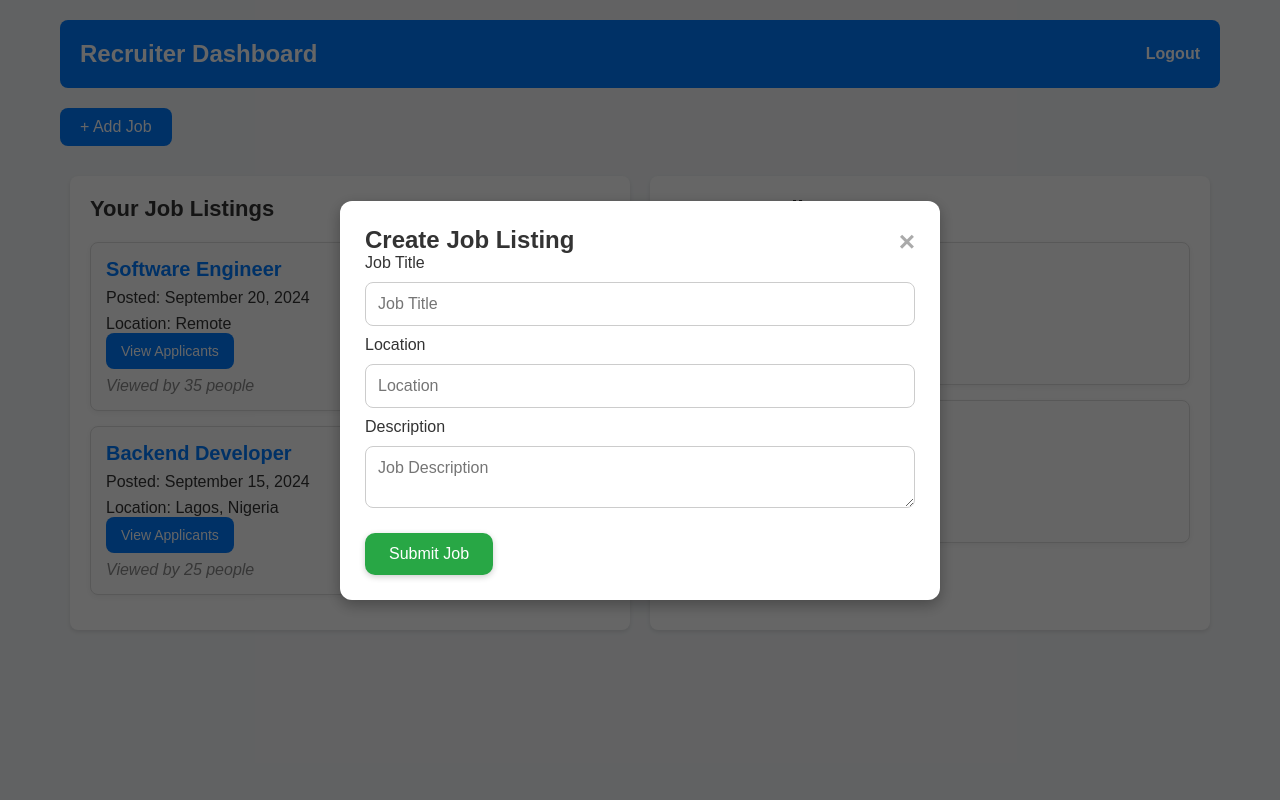
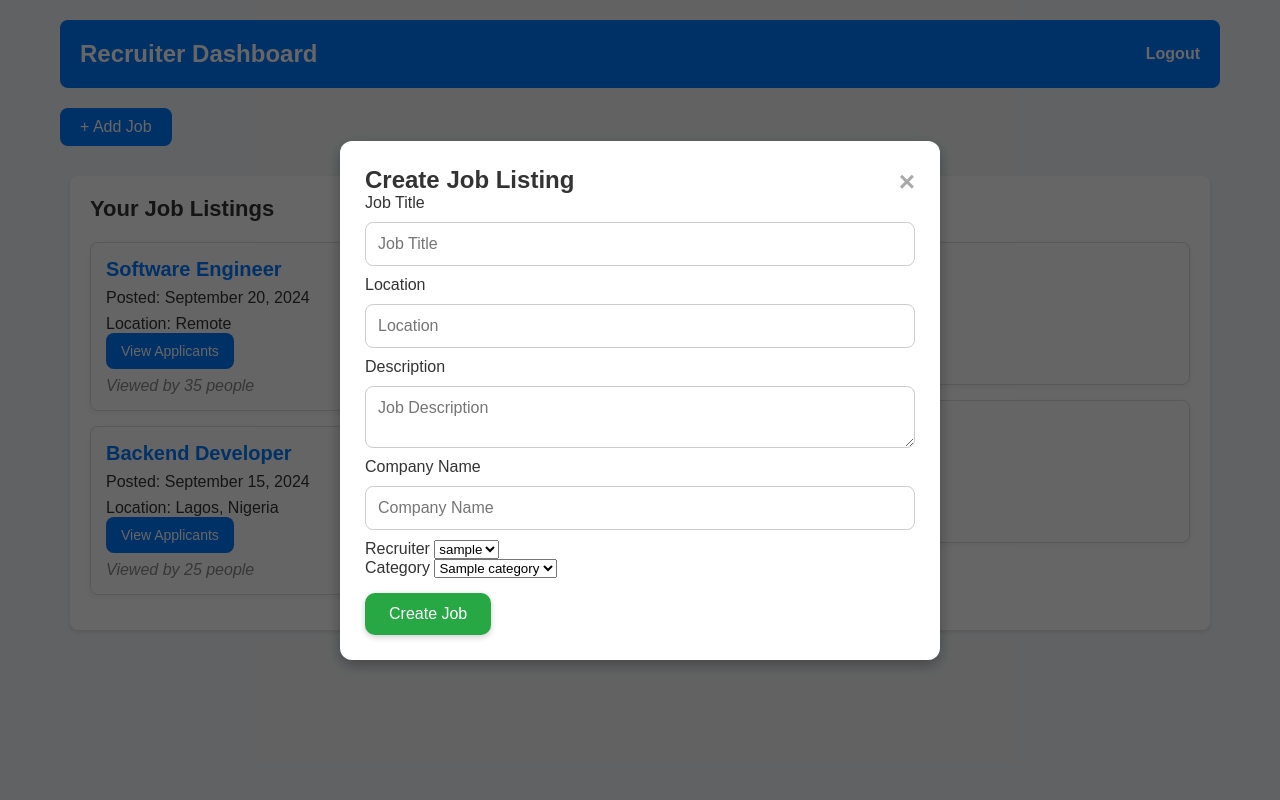
Before and after one commit to donfortune/remote_platform, a Django app: template job_platform/remote/templates/recruiters.html in a window 1280 px wide. Run offline with Django 3.2, Linux system fonts and the light colour scheme; the template is opened without the code that fills it: most values are stand-ins (such as "Sample title", 1, 10 or a date in 2020).

Commit message:
added categrories to create job

```diff
--- a/job_platform/remote/templates/recruiters.html
+++ b/job_platform/remote/templates/recruiters.html
@@ -141,7 +141,8 @@
             <div class="modal-content">
                 <span class="close">&times;</span>
                 <h2>Create Job Listing</h2>
-                <form action="/create-job/" method="POST">
+                <form action="{% url 'create_job' %}" method="POST">
+                    {% csrf_token %}
                     <div class="input-group">
                         <label for="title">Job Title</label>
                         <input type="text" id="title" name="title" placeholder="Job Title" required>
@@ -154,10 +155,35 @@
                         <label for="description">Description</label>
                         <textarea id="description" name="description" placeholder="Job Description" required></textarea>
                     </div>
-                    <button type="submit" class="modal-btn">Submit Job</button>
+                    <div class="input-group">
+                        <label for="company_name">Company Name</label>
+                        <input type="text" id="company_name" name="company_name" placeholder="Company Name" required>
+                    </div>
+                    <div class="input-group">
+                        <label for="recruiter">Recruiter</label>
+                        <select id="recruiter" name="recruiter" required>
+                            {% if recruiters %}
+                                {% for profile in recruiters %}
+                                    <option value="{{ profile.id }}">{{ profile.user.username }}</option>
+                                {% endfor %}
+                            {% else %}
+                                <option disabled>No recruiters available</option>
+                            {% endif %}
+                        </select>
+                    </div>
+                    <div class="input-group">
+                        <label for="category">Category</label>
+                        <select id="category" name="category" required>
+                            {% for category in category %}
+                                <option value="{{ category.id }}">{{ category.name }}</option>
+                            {% endfor %}
+                        </select>
+                    </div>
+                    <button type="submit" class="modal-btn">Create Job</button>
                 </form>
             </div>
         </div>
+
     </div>
 
 
--- a/job_platform/remote/urls.py
+++ b/job_platform/remote/urls.py
@@ -24,4 +24,5 @@ urlpatterns = [
     path('contact_us/', views.contact_us, name='contact_us'),
     path('terms/', views.terms, name='terms'),
     path('job_detail/<int:id>/', views.job_details, name='job_details'),
+    path('create_job/', views.create_job, name='create_job'),
 ] + static(settings.MEDIA_URL, document_root=settings.MEDIA_ROOT)
```
Also changed, not shown: job_platform/remote/views.py (+40 -3 lines), job_platform/db.sqlite3.
